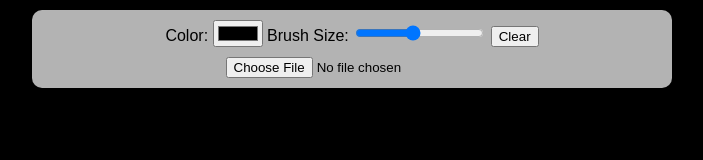
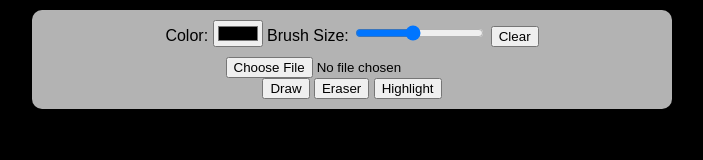
Before and after one commit to aaron0x00/screen-drawing, a plain HTML site: page index.html in a window 1280 px wide. Shown: the whole page, without its empty margins (288-991 px from the left). Drawn offline with Linux system fonts and the light colour scheme.

Commit message:
Update index.html

```diff
--- a/index.html
+++ b/index.html
@@ -44,6 +44,10 @@
         <input type="range" id="size" min="1" max="10" value="5">
         <button onclick="clearCanvas()">Clear</button>
         <input type="file" id="fileInput" accept="image/*">
+        <br>
+        <button onclick="setTool('draw')">Draw</button>
+        <button onclick="setTool('erase')">Eraser</button>
+        <button onclick="setTool('highlight')">Highlight</button>
     </div>
     <canvas id="drawingCanvas"></canvas>
     <script>
@@ -52,6 +56,7 @@
         const fileInput = document.getElementById("fileInput");
 
         let painting = false;
+        let currentTool = 'draw'; // Default tool is draw
 
         function startPosition(e) {
             painting = true;
@@ -65,14 +70,29 @@
 
         function draw(e) {
             if (!painting) return;
+
             ctx.lineWidth = document.getElementById("size").value;
             ctx.lineCap = "round";
-            ctx.strokeStyle = document.getElementById("color").value;
+
+            if (currentTool === 'erase') {
+                ctx.globalCompositeOperation = 'destination-out'; // Eraser mode
+                ctx.strokeStyle = "rgba(0,0,0,1)"; // Eraser uses black color to remove
+            } else if (currentTool === 'highlight') {
+                ctx.globalCompositeOperation = 'source-over'; // Normal drawing mode
+                ctx.strokeStyle = "rgba(255, 255, 0, 0.5)"; // Highlight with yellow color
+            } else {
+                ctx.globalCompositeOperation = 'source-over'; // Normal drawing mode
+                ctx.strokeStyle = document.getElementById("color").value;
+            }
 
             ctx.lineTo(e.clientX, e.clientY);
             ctx.stroke();
             ctx.beginPath();
             ctx.moveTo(e.clientX, e.clientY);
+        }
+
+        function setTool(tool) {
+            currentTool = tool;
         }
 
         function clearCanvas() {
```
